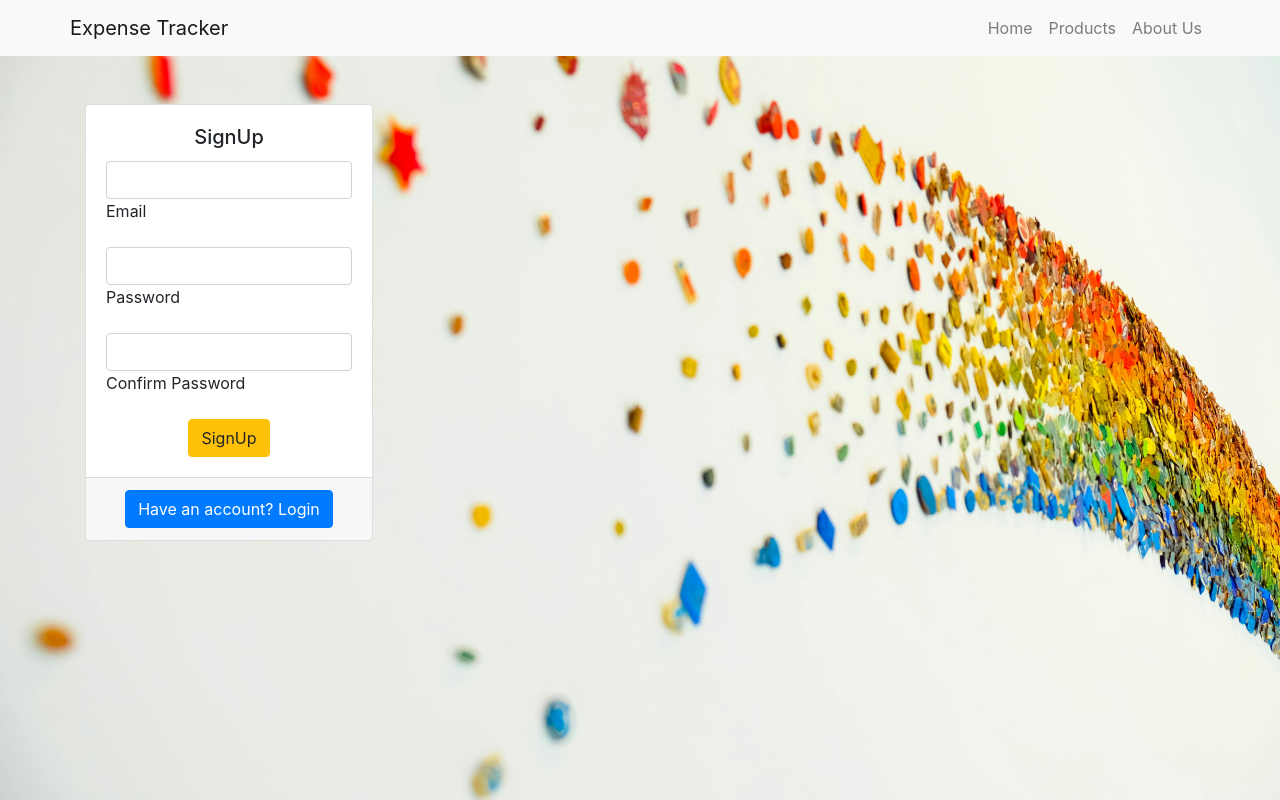
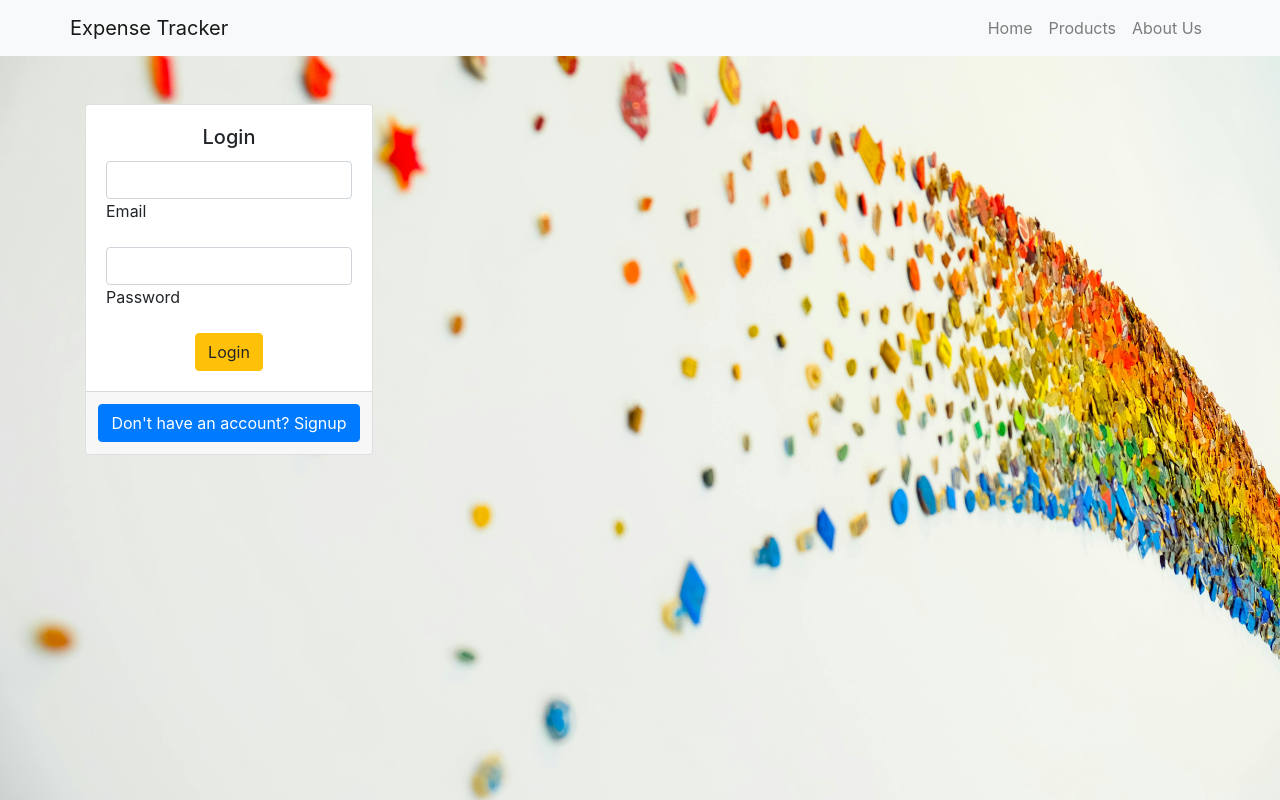
Before and after one commit to TrishalaGhetiya/React-Expense-Tracker, a React (Create React App) app: page / in a window 1280 px wide. Built offline with nearby package versions, Linux system fonts and the light colour scheme.

Commit message:
login user

```diff
--- a/src/components/pages/SignUp.js
+++ b/src/components/pages/SignUp.js
@@ -1,4 +1,4 @@
-import React, { useRef } from "react";
+import React, { useContext, useRef, useState } from "react";
 import {
   Button,
   Card,
@@ -7,38 +7,53 @@ import {
   FloatingLabel,
   Form,
 } from "react-bootstrap";
+import {
+  userLogin,
+  userSignUp,
+} from "../../helper-functions/database-requesta";
+import AuthContext from "../../store/auth-context";
 
 const SignUp = (props) => {
+  const [isLogin, setIsLogin] = useState(true);
 
   const emailInputRef = useRef();
   const passwordInputRef = useRef();
-const confirmPasswordInputRef = useRef();
 
-const formSubmitHandler = e => {
+  const authCtx = useContext(AuthContext);
+
+  const switchAuthModeHandler = () => {
+    setIsLogin((prevState) => !prevState);
+  };
+
+  const formSubmitHandler = (e) => {
     e.preventDefault();
 
     const enteredEmailInput = emailInputRef.current.value;
     const enteredPasswordInput = passwordInputRef.current.value;
-    const enteredConfirmPasswordInput = confirmPasswordInputRef.current.value;
 
-    if(enteredPasswordInput !== enteredConfirmPasswordInput){
-        alert('Please enter same password in both inputs');
+    if (isLogin) {
+      userLogin(enteredEmailInput, enteredPasswordInput)
+        .then((res) => {
+          if (res.ok) {
+            return res.json();
+          } else {
+            return res.json().then((data) => {
+              let errorMessage = "Authentication Failed";
+              throw new Error(errorMessage);
+            });
           }
-
-    fetch(
-        "https://identitytoolkit.googleapis.com/v1/accounts:signUp?key=AIzaSyBaMjEyYa1-VQ3dRX6GfB9u_vd7uM8God4",
-        {
-          method: "POST",
-          body: JSON.stringify({
-            email: enteredEmailInput,
-            password: enteredPasswordInput,
-            returnSecureToken: true,
-          }),
-          headers: {
-            "Content-Type": "application/json",
-          },
-        }
-      ).then((res) => {
+        })
+        .then((data) => {
+          authCtx.login(data.idToken);
+          emailInputRef.current.value = "";
+          passwordInputRef.current.value = "";
+        })
+        .catch((err) => {
+          alert(err.message);
+        });
+    } else {
+      userSignUp(enteredEmailInput, enteredPasswordInput)
+        .then((res) => {
           if (res.ok) {
             return res.json();
           } else {
@@ -50,21 +65,24 @@ const formSubmitHandler = e => {
         })
         .then((data) => {
           console.log(data);
-        emailInputRef.current.value = '';
-        passwordInputRef.current.value = '';
-        confirmPasswordInputRef.current.value = '';
+          emailInputRef.current.value = "";
+          passwordInputRef.current.value = "";
+          setIsLogin(true);
         })
         .catch((err) => {
           alert(err.message);
         });
     }
+  };
 
   return (
     <>
       <Container className="mt-5">
         <Card className="my-auto" style={{ width: "18rem" }}>
           <Card.Body>
-            <Card.Title className="text-center">SignUp</Card.Title>
+            <Card.Title className="text-center">
+              {isLogin ? "Login" : "SignUp"}
+            </Card.Title>
             <Form onSubmit={formSubmitHandler}>
               <FloatingLabel label="Email" className="mb-3">
                 <Form.Control type="email" ref={emailInputRef} />
@@ -72,19 +90,20 @@ const formSubmitHandler = e => {
               <FloatingLabel label="Password" className="mb-3">
                 <Form.Control type="password" ref={passwordInputRef} />
               </FloatingLabel>
-              <FloatingLabel label="Confirm Password" className="mb-3">
-                <Form.Control type="password" ref={confirmPasswordInputRef} />
-              </FloatingLabel>
               <div className="d-flex justify-content-center align-items-center">
                 <Button className="float-end" type="submit" variant="warning">
-                  SignUp
+                  {isLogin ? "Login" : "SignUp"}
                 </Button>
               </div>
             </Form>
           </Card.Body>
           <CardFooter>
             <div className="d-flex justify-content-center align-items-center">
-              <Button>Have an account? Login</Button>
+              <Button onClick={switchAuthModeHandler}>
+                {isLogin
+                  ? "Don't have an account? Signup"
+                  : "Have an account? Login"}
+              </Button>
             </div>
           </CardFooter>
         </Card>
--- a/src/helper-functions/database-requesta.js
+++ b/src/helper-functions/database-requesta.js
@@ -1,5 +1,4 @@
-export const userSignUp = (userData) => {
-  const { email, password } = userData;
+export const userSignUp = (email, password) => {
   return fetch(
     "https://identitytoolkit.googleapis.com/v1/accounts:signUp?key=AIzaSyBaMjEyYa1-VQ3dRX6GfB9u_vd7uM8God4",
     {
@@ -15,3 +14,20 @@ export const userSignUp = (userData) => {
     }
   );
 };
+
+export const userLogin = (email, password) => {
+  return fetch(
+    "https://identitytoolkit.googleapis.com/v1/accounts:signInWithPassword?key=AIzaSyBaMjEyYa1-VQ3dRX6GfB9u_vd7uM8God4",
+    {
+      method: "POST",
+      body: JSON.stringify({
+        email: email,
+        password: password,
+        returnSecureToken: true,
+      }),
+      headers: {
+        "Content-Type": "application/json",
+      },
+    }
+  );
+}
--- a/src/index.js
+++ b/src/index.js
@@ -1,14 +1,17 @@
-import React from 'react';
-import ReactDOM from 'react-dom/client';
-import './index.css';
-import App from './App';
-import reportWebVitals from './reportWebVitals';
+import React from "react";
+import ReactDOM from "react-dom/client";
+import "./index.css";
+import App from "./App";
+import reportWebVitals from "./reportWebVitals";
+import { AuthContextProvider } from "./store/auth-context";
 
-const root = ReactDOM.createRoot(document.getElementById('root'));
+const root = ReactDOM.createRoot(document.getElementById("root"));
 root.render(
-  <React.StrictMode>
-    <App />
-  </React.StrictMode>
+  <AuthContextProvider>
+    <React.StrictMode>
+      <App />
+    </React.StrictMode>
+  </AuthContextProvider>
 );
 
 // If you want to start measuring performance in your app, pass a function
--- /dev/null
+++ b/src/store/auth-context.js
@@ -0,0 +1,40 @@
+import React, { useState } from "react";
+
+const AuthContext = React.createContext({
+  token: "",
+  isLoggedIn: false,
+  login: (token) => {},
+  logout: () => {},
+});
+
+export const AuthContextProvider = (props) => {
+  const initialToken = localStorage.getItem('token');
+  const [token, setToken] = useState(initialToken);
+
+  const userIsLoggedIn = !!token;
+
+  const loginHandler = (token) => {
+    setToken(token);
+    localStorage.setItem('token', token);
+  };
+
+  const logoutHandler = () => {
+    setToken(null);
+    localStorage.removeItem('token');
+  };
+
+  const contextValue = {
+    token: token,
+    isLoggedIn: userIsLoggedIn,
+    login: loginHandler,
+    logout: logoutHandler,
+  };
+
+  return (
+    <AuthContext.Provider value={contextValue}>
+      {props.children}
+    </AuthContext.Provider>
+  );
+};
+
+export default AuthContext;
```
Lines whose indentation alone changed are shown as unchanged.
